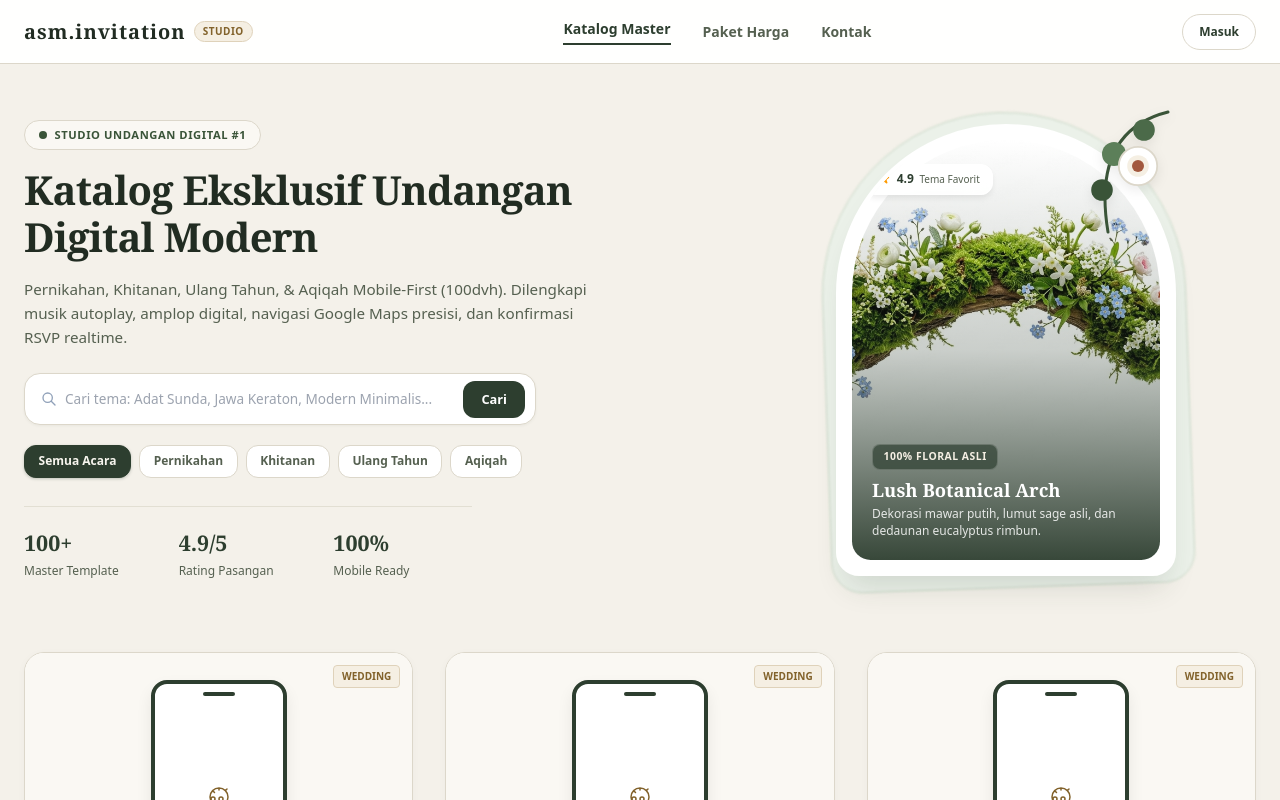
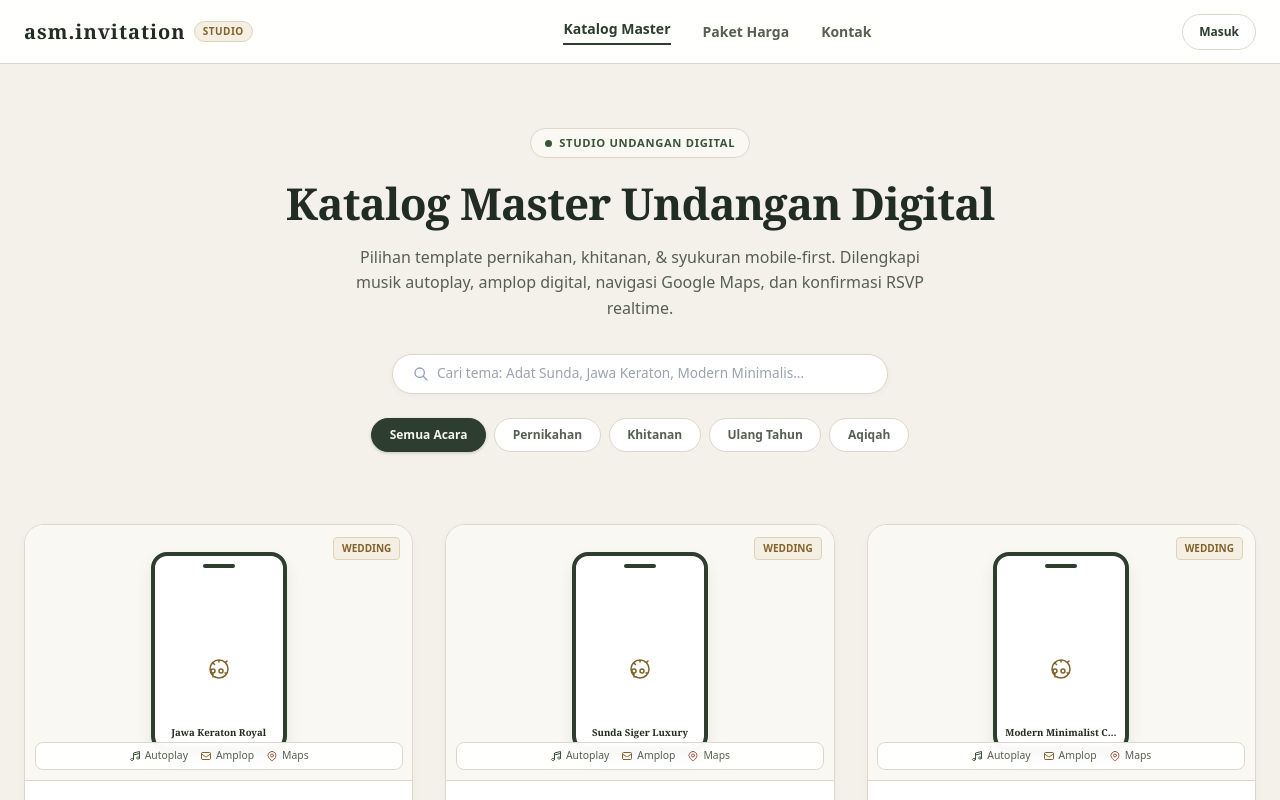
Before and after one commit to alfiandi07/UNDANGAN-DIGITAL, a React (Vite) app in the folder frontend/: page / in a window 1280 px wide. Shown: the top 800 px of the page. Built offline with nearby package versions, Linux system fonts and the light colour scheme; no server answers.

Commit message:
revert: remove wedding arch card and restore clean minimalist centered hero layout

```diff
--- a/frontend/src/pages/BerandaKatalog.tsx
+++ b/frontend/src/pages/BerandaKatalog.tsx
@@ -227,23 +227,21 @@ export default function BerandaKatalog() {
       </header>
 
       {/* ========================================================
-          2. HERO SECTION - SPLIT ARCHITECTURAL WEDDING ARCH
+          2. HERO SECTION (Clean Centered Minimalist)
       ======================================================== */}
       <section className="katalog-hero">
         <div className="katalog-hero__container">
-          {/* Kolom Kiri: Headline & Aksi Pencarian */}
-          <div className="katalog-hero__content">
           <div className="katalog-hero__badge">
             <span className="katalog-hero__badge-dot animate-pulse"></span>
-              <span>STUDIO UNDANGAN DIGITAL #1</span>
+            <span>Studio Undangan Digital</span>
           </div>
 
           <h1 className="katalog-hero__title">
-              Katalog Eksklusif Undangan Digital Modern
+            Katalog Master Undangan Digital
           </h1>
 
           <p className="katalog-hero__desc">
-              Pernikahan, Khitanan, Ulang Tahun, & Aqiqah Mobile-First (100dvh). Dilengkapi musik autoplay, amplop digital, navigasi Google Maps presisi, dan konfirmasi RSVP realtime.
+            Pilihan template pernikahan, khitanan, & syukuran mobile-first. Dilengkapi musik autoplay, amplop digital, navigasi Google Maps, dan konfirmasi RSVP realtime.
           </p>
 
           {/* Search Bar */}
@@ -259,12 +257,6 @@ export default function BerandaKatalog() {
                 onChange={(e) => setKeyword(e.target.value)}
                 className="katalog-search-input"
               />
-                <button
-                  type="button"
-                  className="katalog-search-btn"
-                >
-                  Cari
-                </button>
             </div>
           </div>
 
@@ -280,77 +272,6 @@ export default function BerandaKatalog() {
                 {kat.label}
               </button>
             ))}
-            </div>
-
-            {/* Social Proof Stats */}
-            <div className="katalog-hero__stats">
-              <div>
-                <p className="katalog-stat-val">100+</p>
-                <p className="katalog-stat-label">Master Template</p>
-              </div>
-              <div>
-                <p className="katalog-stat-val">4.9/5</p>
-                <p className="katalog-stat-label">Rating Pasangan</p>
-              </div>
-              <div>
-                <p className="katalog-stat-val">100%</p>
-                <p className="katalog-stat-label">Mobile Ready</p>
-              </div>
-            </div>
-          </div>
-
-          {/* Kolom Kanan: Architectural Wedding Arch (Gaya 1: Full Bunga & Dedaunan) */}
-          <div className="katalog-hero__showcase">
-            <div className="katalog-arch-wrapper">
-              {/* Botanical Crown Overlap SVG */}
-              <div className="katalog-arch-crown">
-                <svg viewBox="0 0 120 120" fill="none" className="w-full h-full">
-                  <path d="M100 10 C60 20 40 50 50 110" stroke="#3A5438" strokeWidth="2.5" strokeLinecap="round"/>
-                  <circle cx="80" cy="25" r="9" fill="#4B6A49"/>
-                  <circle cx="55" cy="45" r="10" fill="#5C7F59"/>
-                  <circle cx="45" cy="75" r="9" fill="#3A5438"/>
-                  <circle cx="75" cy="55" r="16" fill="#FFFFFF" stroke="#DCD7CA" strokeWidth="1.5"/>
-                  <circle cx="75" cy="55" r="9" fill="#F5EFE3"/>
-                  <circle cx="75" cy="55" r="5" fill="#A2583E"/>
-                </svg>
-              </div>
-
-              {/* Glowing Aura Frame */}
-              <div className="katalog-arch-glow"></div>
-
-              {/* Main Wedding Arch Card */}
-              <div className="katalog-arch-card">
-                <div className="katalog-arch-image-box">
-                  <img
-                    src="/botanical-moss-arch.jpg"
-                    alt="Lush Botanical Wedding Arch"
-                    className="katalog-arch-image"
-                  />
-
-                  {/* Gradient Vignette & Information */}
-                  <div className="katalog-arch-overlay">
-                    <span className="katalog-arch-tag">
-                      100% Floral Asli
-                    </span>
-                    <h3 className="katalog-arch-title">
-                      Lush Botanical Arch
-                    </h3>
-                    <p className="katalog-arch-desc">
-                      Dekorasi mawar putih, lumut sage asli, dan dedaunan eucalyptus rimbun.
-                    </p>
-                  </div>
-                </div>
-
-                {/* Rating Badge */}
-                <div className="katalog-arch-badge-rating">
-                  <svg className="w-3.5 h-3.5 text-amber-500 fill-amber-500" viewBox="0 0 20 20">
-                    <path d="M9.049 2.927c.3-.921 1.603-.921 1.902 0l1.07 3.292a1 1 0 00.95.69h3.462c.969 0 1.371 1.24.588 1.81l-2.8 2.034a1 1 0 00-.364 1.118l1.07 3.292c.3.921-.755 1.688-1.54 1.118l-2.8-2.034a1 1 0 00-1.175 0l-2.8 2.034c-.784.57-1.838-.197-1.539-1.118l1.07-3.292a1 1 0 00-.364-1.118L2.98 8.72c-.783-.57-.38-1.81.588-1.81h3.461a1 1 0 00.951-.69l1.07-3.292z" />
-                  </svg>
-                  <span className="text-xs font-bold text-[#2D3E2F]">4.9</span>
-                  <span className="text-[10px] text-[#556050] font-medium">Tema Favorit</span>
-                </div>
-              </div>
-            </div>
           </div>
         </div>
       </section>
--- a/frontend/src/styles/BerandaKatalog.css
+++ b/frontend/src/styles/BerandaKatalog.css
@@ -135,37 +135,23 @@
   background-color: #1e2b20;
 }
 
-/* 3. HERO SECTION - SPLIT ARCHITECTURAL WEDDING ARCH */
+/* 3. HERO SECTION (Clean Centered Minimalist) */
 .katalog-hero {
   position: relative;
   z-index: 1;
-  padding: 3.5rem 1.5rem 2.5rem 1.5rem;
+  padding: 4rem 1.5rem 2.5rem 1.5rem;
+  text-align: center;
 }
 
 .katalog-hero__container {
-  max-width: 80rem;
+  max-width: 52rem;
   margin: 0 auto;
-  display: grid;
-  grid-template-columns: 1fr;
-  gap: 2.5rem;
-  align-items: center;
-}
-
-@media (min-width: 1024px) {
-  .katalog-hero__container {
-    grid-template-columns: 1.15fr 0.85fr;
-    gap: 3.5rem;
-  }
-}
-
-.katalog-hero__content {
-  text-align: left;
 }
 
 .katalog-hero__badge {
   display: inline-flex;
   align-items: center;
-  gap: 0.5rem;
+  gap: 0.45rem;
   padding: 0.35rem 0.85rem;
   border-radius: 9999px;
   background-color: #faf8f3;
@@ -174,39 +160,40 @@
   font-size: 0.7rem;
   font-weight: 800;
   text-transform: uppercase;
-  letter-spacing: 0.05em;
-  margin-bottom: 1rem;
+  letter-spacing: 0.06em;
+  margin-bottom: 1.25rem;
 }
 
 .katalog-hero__badge-dot {
-  width: 0.5rem;
-  height: 0.5rem;
+  width: 0.45rem;
+  height: 0.45rem;
   border-radius: 9999px;
   background-color: #3a5438;
 }
 
 .katalog-hero__title {
   font-family: Georgia, Cambria, serif;
-  font-size: 2.5rem;
+  font-size: 2.75rem;
   font-weight: 800;
   color: #212c22;
-  line-height: 1.18;
+  line-height: 1.15;
   letter-spacing: -0.02em;
   margin-bottom: 1rem;
 }
 
 .katalog-hero__desc {
-  font-size: 0.95rem;
+  font-size: 1rem;
   color: #556050;
-  max-width: 36rem;
-  margin-bottom: 1.5rem;
+  max-width: 38rem;
+  margin: 0 auto 2rem auto;
   line-height: 1.6;
 }
 
 /* Search Bar */
 .katalog-search-wrapper {
   max-width: 32rem;
-  margin: 0 0 1.25rem 0;
+  margin: 0 auto 1.5rem auto;
+  padding: 0 0.5rem;
 }
 
 .katalog-search-box {
@@ -215,9 +202,15 @@
   gap: 0.5rem;
   background-color: #ffffff;
   border: 1px solid #dcd7ca;
-  border-radius: 1rem;
-  padding: 0.4rem 0.6rem 0.4rem 1rem;
-  box-shadow: 0 1px 3px rgba(45, 62, 47, 0.05);
+  border-radius: 9999px;
+  padding: 0.55rem 1.25rem;
+  box-shadow: 0 2px 8px -2px rgba(45, 62, 47, 0.06);
+  transition: border-color 0.15s, box-shadow 0.15s;
+}
+
+.katalog-search-box:focus-within {
+  border-color: #2d3e2f;
+  box-shadow: 0 0 0 3px rgba(45, 62, 47, 0.12);
 }
 
 .katalog-search-input {
@@ -233,34 +226,19 @@
   color: #9ca3af;
 }
 
-.katalog-search-btn {
-  padding: 0.55rem 1.15rem;
-  background-color: #2d3e2f;
-  color: #ffffff;
-  font-size: 0.8rem;
-  font-weight: 700;
-  border-radius: 0.75rem;
-  border: none;
-  cursor: pointer;
-  transition: background-color 0.15s;
-  flex-shrink: 0;
-}
-
-.katalog-search-btn:hover {
-  background-color: #1e2b20;
-}
-
 /* Chips Category Filter */
 .katalog-chips-container {
   display: flex;
   flex-wrap: wrap;
+  justify-content: center;
   gap: 0.5rem;
-  margin-bottom: 1.75rem;
+  max-width: 48rem;
+  margin: 0 auto;
 }
 
 .katalog-chip {
-  padding: 0.4rem 0.85rem;
-  border-radius: 0.75rem;
+  padding: 0.45rem 1.1rem;
+  border-radius: 9999px;
   font-size: 0.75rem;
   font-weight: 700;
   border: 1px solid #dcd7ca;
@@ -279,152 +257,6 @@
   background-color: #eaf1e9;
   color: #3a5438;
   border-color: #c7d7c5;
-}
-
-/* Social Proof Stats */
-.katalog-hero__stats {
-  display: grid;
-  grid-template-columns: repeat(3, 1fr);
-  gap: 1rem;
-  max-width: 28rem;
-  padding-top: 1.25rem;
-  border-top: 1px solid rgba(220, 215, 202, 0.7);
-}
-
-.katalog-stat-val {
-  font-family: Georgia, Cambria, serif;
-  font-size: 1.35rem;
-  font-weight: 800;
-  color: #2d3e2f;
-  margin: 0;
-}
-
-.katalog-stat-label {
-  font-size: 0.75rem;
-  color: #556050;
-  margin: 0.15rem 0 0 0;
-}
-
-/* ARCH SHOWCASE (RIGHT COLUMN) */
-.katalog-hero__showcase {
-  position: relative;
-  display: flex;
-  align-items: center;
-  justify-content: center;
-}
-
-.katalog-arch-wrapper {
-  position: relative;
-  width: 100%;
-  max-width: 340px;
-}
-
-.katalog-arch-glow {
-  position: absolute;
-  inset: -0.75rem;
-  background-color: rgba(234, 241, 233, 0.9);
-  border-radius: 190px 190px 32px 32px;
-  transform: rotate(-2deg);
-  border: 1px solid #c7d7c5;
-  filter: blur(1px);
-}
-
-.katalog-arch-card {
-  position: relative;
-  border-radius: 175px 175px 24px 24px;
-  background-color: #ffffff;
-  padding: 0.75rem;
-  border: 4px solid #ffffff;
-  box-shadow: 0 20px 30px -10px rgba(45, 62, 47, 0.15);
-  overflow: hidden;
-}
-
-.katalog-arch-image-box {
-  position: relative;
-  width: 100%;
-  height: 420px;
-  border-radius: 165px 165px 20px 20px;
-  overflow: hidden;
-  background-color: #1e2b20;
-}
-
-.katalog-arch-image {
-  width: 100%;
-  height: 100%;
-  object-fit: cover;
-  transition: transform 0.6s ease;
-}
-
-.katalog-arch-card:hover .katalog-arch-image {
-  transform: scale(1.05);
-}
-
-.katalog-arch-overlay {
-  position: absolute;
-  inset: 0;
-  background: linear-gradient(to top, rgba(45, 62, 47, 0.95) 0%, rgba(45, 62, 47, 0.25) 50%, transparent 100%);
-  display: flex;
-  flex-direction: column;
-  justify-content: flex-end;
-  padding: 1.25rem;
-  color: #ffffff;
-}
-
-.katalog-arch-tag {
-  align-self: flex-start;
-  font-size: 0.65rem;
-  font-weight: 800;
-  letter-spacing: 0.05em;
-  text-transform: uppercase;
-  color: #f5efe3;
-  background: rgba(45, 62, 47, 0.7);
-  backdrop-filter: blur(8px);
-  -webkit-backdrop-filter: blur(8px);
-  padding: 0.25rem 0.65rem;
-  border-radius: 0.5rem;
-  border: 1px solid rgba(255, 255, 255, 0.2);
-}
-
-.katalog-arch-title {
-  font-family: Georgia, Cambria, serif;
-  font-size: 1.15rem;
-  font-weight: 700;
-  color: #ffffff;
-  margin: 0.4rem 0 0.15rem 0;
-}
-
-.katalog-arch-desc {
-  font-size: 0.75rem;
-  color: rgba(255, 255, 255, 0.85);
-  line-height: 1.4;
-  margin: 0;
-}
-
-.katalog-arch-badge-rating {
-  position: absolute;
-  top: 2.25rem;
-  left: 1.5rem;
-  background: rgba(255, 255, 255, 0.92);
-  backdrop-filter: blur(12px);
-  -webkit-backdrop-filter: blur(12px);
-  padding: 0.4rem 0.75rem;
-  border-radius: 0.75rem;
-  border: 1px solid #ffffff;
-  box-shadow: 0 4px 6px -1px rgba(0, 0, 0, 0.08);
-  display: flex;
-  align-items: center;
-  gap: 0.35rem;
-}
-
-.katalog-arch-crown {
-  position: absolute;
-  top: -1.5rem;
-  right: -1rem;
-  width: 9rem;
-  height: 9rem;
-  z-index: 20;
-  pointer-events: none;
-  filter: drop-shadow(0 4px 6px rgba(0, 0, 0, 0.08));
 }
 
 .katalog-chip:hover {
@@ -852,11 +684,7 @@
   }
 
   .katalog-hero {
-    padding: 2.25rem 1rem 1.5rem 1rem;
-  }
-
-  .katalog-hero__content {
-    text-align: center;
+    padding: 2.5rem 1rem 1.5rem 1rem;
   }
 
   .katalog-hero__title {
@@ -867,37 +695,21 @@
   .katalog-hero__desc {
     font-size: 0.85rem;
     line-height: 1.5;
-    margin-left: auto;
-    margin-right: auto;
+    margin-bottom: 1.5rem;
+  }
+
+  .katalog-search-wrapper {
+    padding: 0;
     margin-bottom: 1.25rem;
   }
 
-  .katalog-search-wrapper {
-    margin-left: auto;
-    margin-right: auto;
-    padding: 0;
-  }
-
   .katalog-chips-container {
-    justify-content: center;
     gap: 0.35rem;
   }
 
   .katalog-chip {
     padding: 0.35rem 0.75rem;
     font-size: 0.7rem;
-  }
-
-  .katalog-hero__stats {
-    margin: 0 auto;
-  }
-
-  .katalog-arch-wrapper {
-    max-width: 290px;
-  }
-
-  .katalog-arch-image-box {
-    height: 360px;
   }
 
   .katalog-grid-section {
```
Lines whose indentation alone changed are shown as unchanged.
